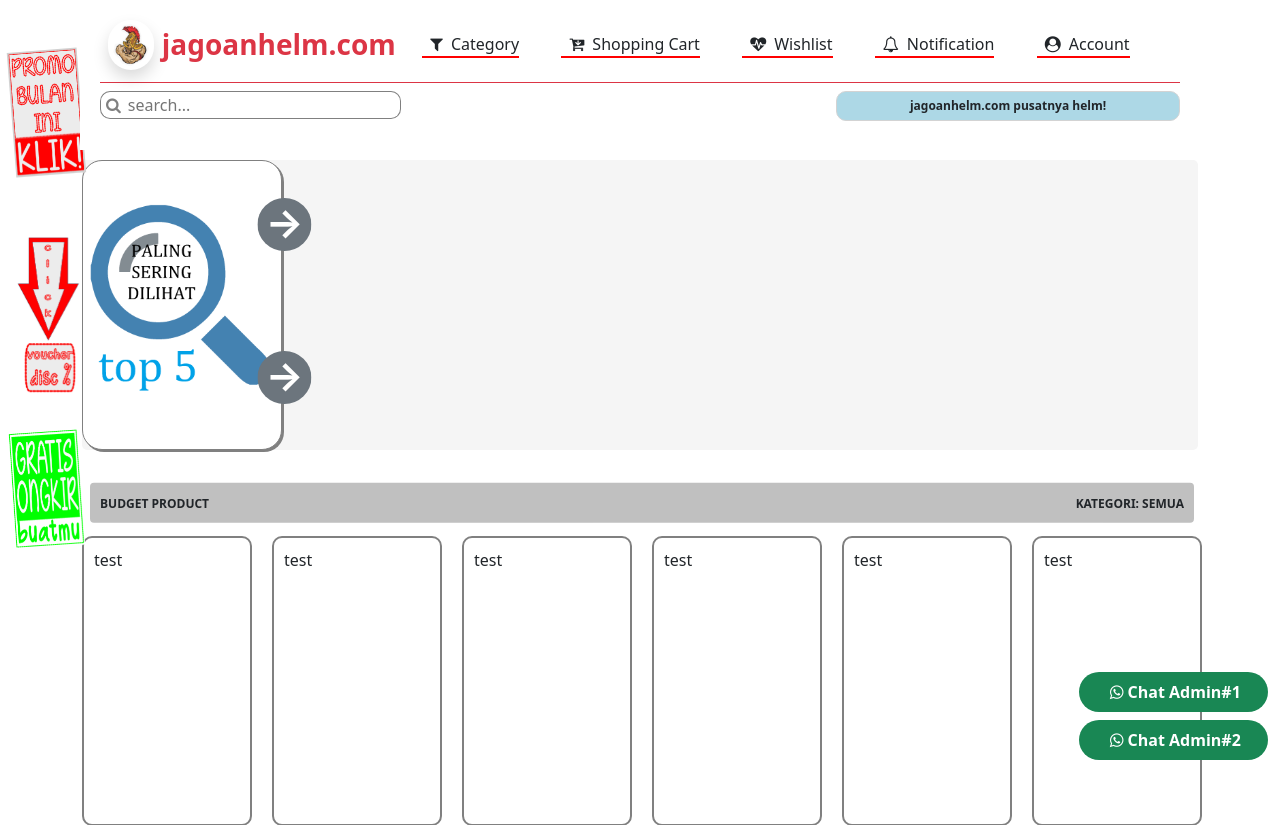
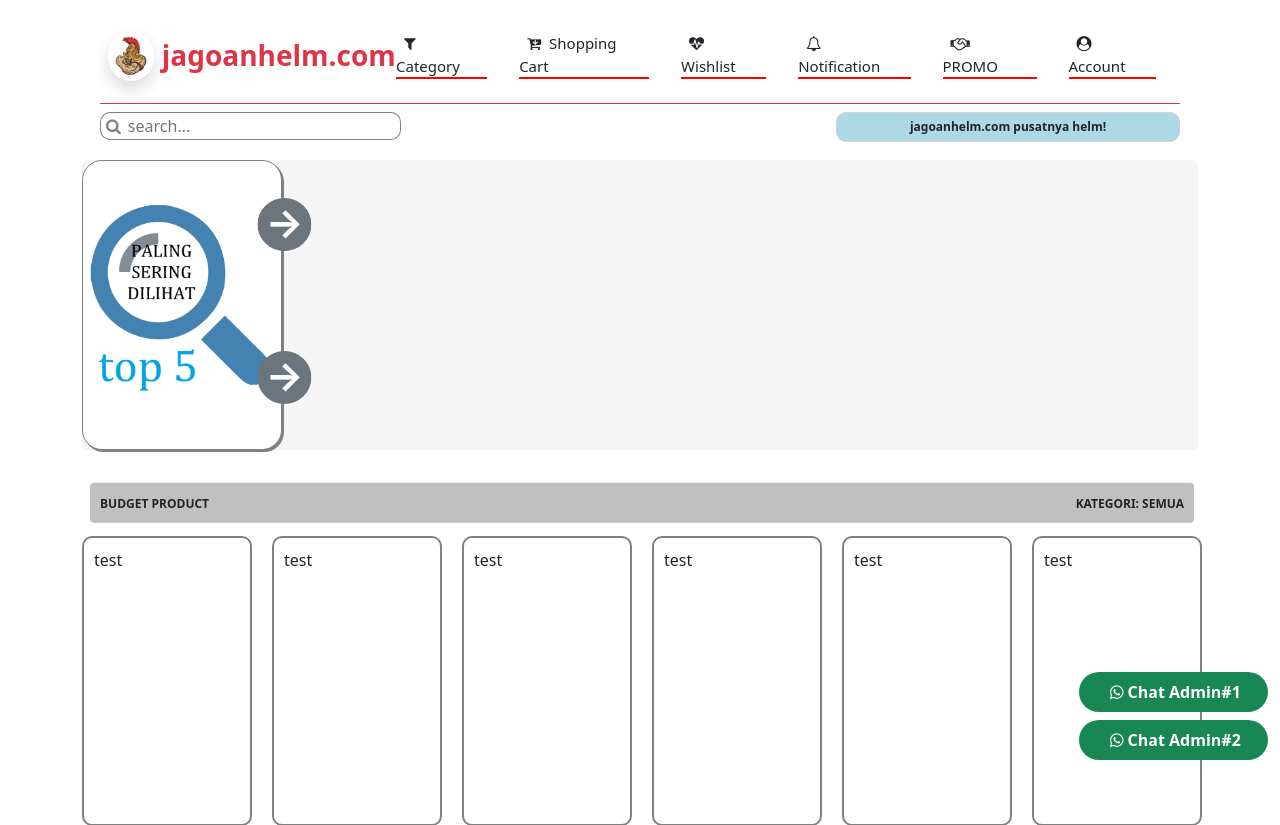
Before and after one commit to leopard1982/olshop2, a Django app: page / in a window 1280 px wide. Shown: the top 825 px of the page. Run offline with Django 4.2, Linux system fonts and the light colour scheme; data comes from the database, SQL or seed files in the repository; some libraries are stand-ins or nearby versions.

Commit message:
tambah voucher dll 02.09.2023

```diff
--- a/static/css/margin.css
+++ b/static/css/margin.css
@@ -11,6 +11,7 @@
     border-bottom: 2px solid red;
     transition-duration: 0.2s;
     cursor: pointer;
+    font-size: 15px;
 }
 
 .jagoan {
--- a/templates/base.html
+++ b/templates/base.html
@@ -14,12 +14,6 @@
 </head>
 
 <body onscroll="cek_scroll()">
-    <div class="container-fluid d-block justify-content-start fixed-top" style="width:80px;margin-left:-10px !important">
-        <div class="gambar-voucher-goyang1" style="margin-top:50px"><img src="{% static 'img/promo.png'%}" onclick="show_promo()" class="w-100"></div>
-        <div class="gambar-voucher-bawah" style="margin-top:40px;"><img src="{% static 'img/voucher_disc.png'%}" class="w-100"></div>
-        <div class="gambar-voucher-goyang2" style="margin-top:60px"><img src="{% static 'img/gratis_ongkir.png'%}" class="w-100"></div>
-
-    </div>
 
     {% csrf_token %}
 
@@ -81,15 +75,15 @@
                     <h3 class="text-danger fw-bold my-1 mx-2"> jagoanhelm.com</h3>
                 </div>
                 <div class="col-6 col-sm-6 col-md-6 col-lg-8 col-xl-9 col-xxl-9">
-                    <div class="d-flex justify-content-evenly">
+                    <div class="d-flex justify-content-end">
                     <!--<div class="d-none d-sm-none d-md-none d-lg-flex d-xl-flex d-xxl-flex justify-content-evenly">-->
-                        <div class="my-3">
+                        <div class="m-3">
                             <div class=" garis" onclick="show_category()" ><i class="fa fa-filter mx-2"></i>Category</div>
                             <div class="category-box " onmouseleave="hide_category()">
                                 hallo
                             </div>
                         </div>
-                        <div class="my-3">
+                        <div class="m-3">
                             <div class="garis" onclick="show_shoppingcart()"><i class="fa fa-cart-arrow-down mx-2"></i>Shopping Cart</div>
                             <div class="shoppingcart-box" onmouseleave="hide_shoppingcart()">
                                 <div><strong>ITEM Shopping Chart1</strong></div>
@@ -98,7 +92,7 @@
                                 <div>{% lorem 1 %}</div>
                             </div>
                         </div>
-                        <div class="my-3">
+                        <div class="m-3">
                             <div class="garis" onclick="show_wishlist()"><i class="fa fa-heartbeat mx-2"></i>Wishlist</div>
                             <div class="wishlist-box" onmouseleave="hide_wishlist()">
                                 <div><strong>ITEM Wishlist1</strong></div>
@@ -107,7 +101,8 @@
                                 <div>{% lorem 1 %}</div>
                             </div>
                         </div>
-                        <div class="my-3">
+
+                        <div class="m-3">
                             <div class="garis" onclick="show_notification()"><i class="fa fa-bell-o mx-2"></i>Notification</div>
                             <div class="notification-box" onmouseleave="hide_notification()">
                                 <div><strong>My Notification1</strong></div>
@@ -116,7 +111,16 @@
                                 <div>{% lorem 1 %}</div>
                             </div>
                         </div>
-                        <div class="my-3">
+                        <div class="m-3">
+                            <div class="garis" onclick="show_promo_menu()"><i class="fa fa-handshake-o mx-2"></i> PROMO </div>
+                            <div class="notification-box" onmouseleave="hide_notification()">
+                                <div><strong>My Notification1</strong></div>
+                                <div>{% lorem 1 %}</div>
+                                <div><strong>My Notification2</strong></div>
+                                <div>{% lorem 1 %}</div>
+                            </div>
+                        </div>
+                        <div class="m-3">
                             <div class="garis" onclick="show_account()"><i class="fa fa-user-circle mx-2"></i>Account</div>
                             <div class="account-box" onmouseleave="hide_account()">
                                 <div><strong>My Account Info1</strong></div>
```
